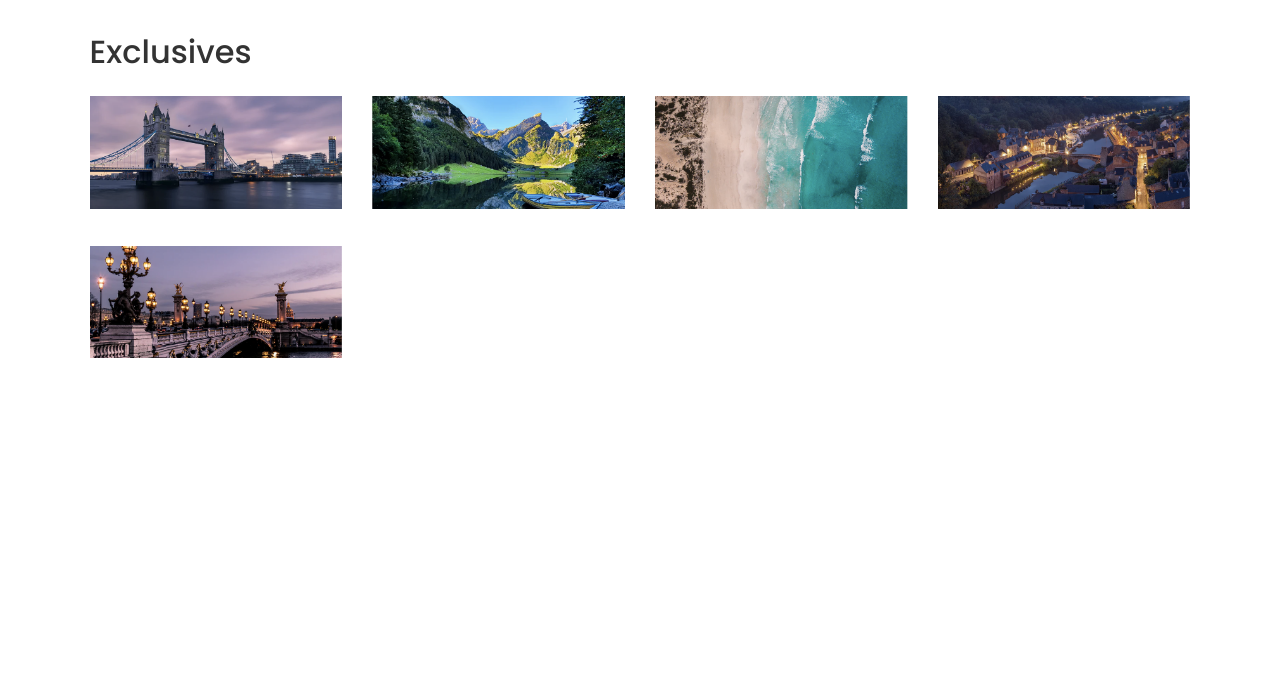
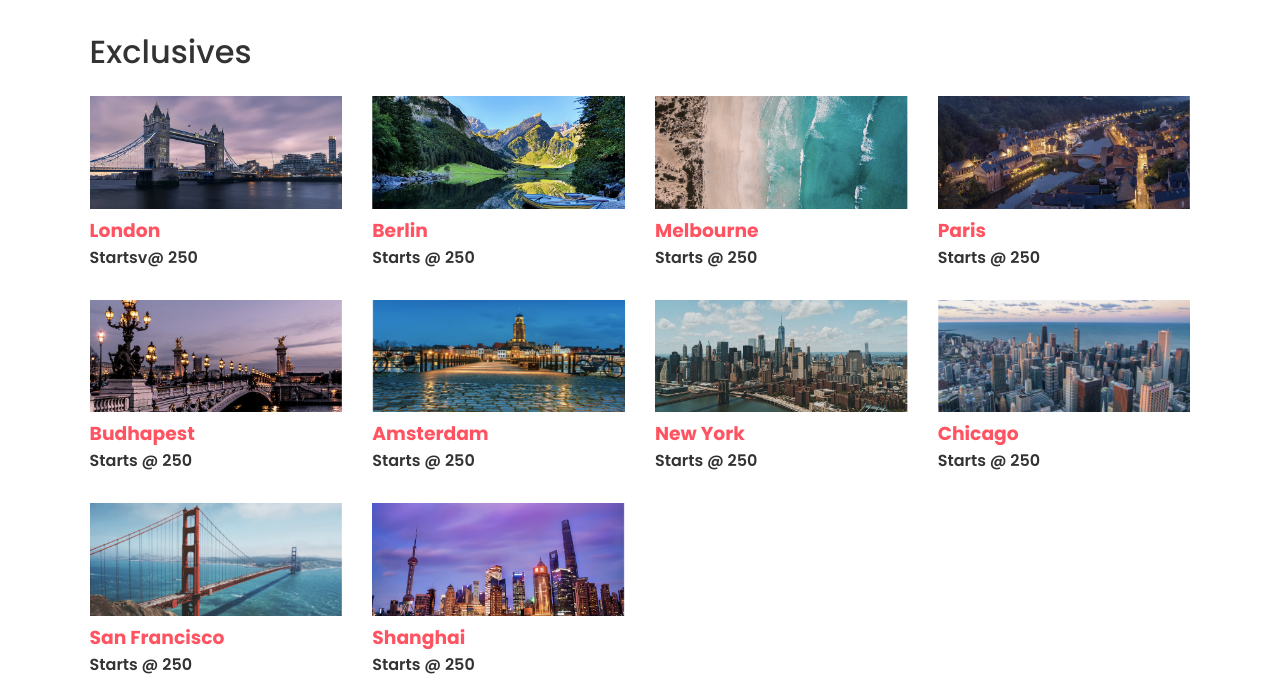
Before and after one commit to sandwipmitra/travel-tourism-mtwp, a plain HTML site: page index.html in a window 1280 px wide. Shown: the part 822-1499 px from the top of the page. Before the commit the page ends 1187 px from the top, so only its background shows below. Drawn offline with Linux system fonts and the light colour scheme.

Commit message:
nth-commit

```diff
--- a/index.html
+++ b/index.html
@@ -58,18 +58,73 @@
         <div class="exclusives">
             <div class="img">
                 <img src="images/image-1.png">
+                <span>
+                    <h3>London</h3>
+                    <p>Startsv@ 250</p>
+                </span>
             </div>
             <div class="img">
                 <img src="images/image-2.png">
+                <span>
+                    <h3>Berlin</h3>
+                    <p>Starts @ 250</p>
+                </span>
             </div>
             <div class="img">
                 <img src="images/image-3.png">
+                <span>
+                    <h3>Melbourne</h3>
+                    <p>Starts @ 250</p>
+                </span>
             </div>
             <div class="img">
                 <img src="images/image-4.png">
+                <span>
+                    <h3>Paris</h3>
+                    <p>Starts @ 250</p>
+                </span>
             </div>
             <div class="img">
                 <img src="images/image-5.png">
+                <span>
+                    <h3>Budhapest</h3>
+                    <p>Starts @ 250</p>
+                </span>
+            </div>
+            <div class="img">
+                <img src="images/image-6.png">
+                <span>
+                    <h3>Amsterdam</h3>
+                    <p>Starts @ 250</p>
+                </span>
+            </div>
+            <div class="img">
+                <img src="images/image-7.png">
+                <span>
+                    <h3>New York</h3>
+                    <p>Starts @ 250</p>
+                </span>
+            </div>
+            <div class="img">
+                <img src="images/image-8.png">
+                <span>
+                    <h3>Chicago</h3>
+                    <p>Starts @ 250</p>
+                </span>
+            </div>
+            <div class="img">
+                <img src="images/image-9.png">
+                <span>
+                    <h3>San Francisco</h3>
+                    <p>Starts @ 250</p>
+                </span>
+            </div>
+            <div class="img">
+                <img src="images/image-10.png">
+                <span>
+                    <h3>Shanghai</h3>
+                    <p>Starts @ 250</p>
+                </span>
             </div>
         </div>
     </div>
--- a/style.css
+++ b/style.css
@@ -115,8 +115,19 @@ nav {
     display: grid;
     grid-template-columns: repeat(auto-fit, minmax(200px, 1fr));
     grid-gap: 30px;
+
 }
 
 .exclusives div img {
     width: 100%;
 }
+
+.exclusives div h3 {
+    color: #ff5361;
+    font-weight: 700;
+}
+
+.exclusives div p {
+    color: #333;
+    font-weight: 600;
+}
```
